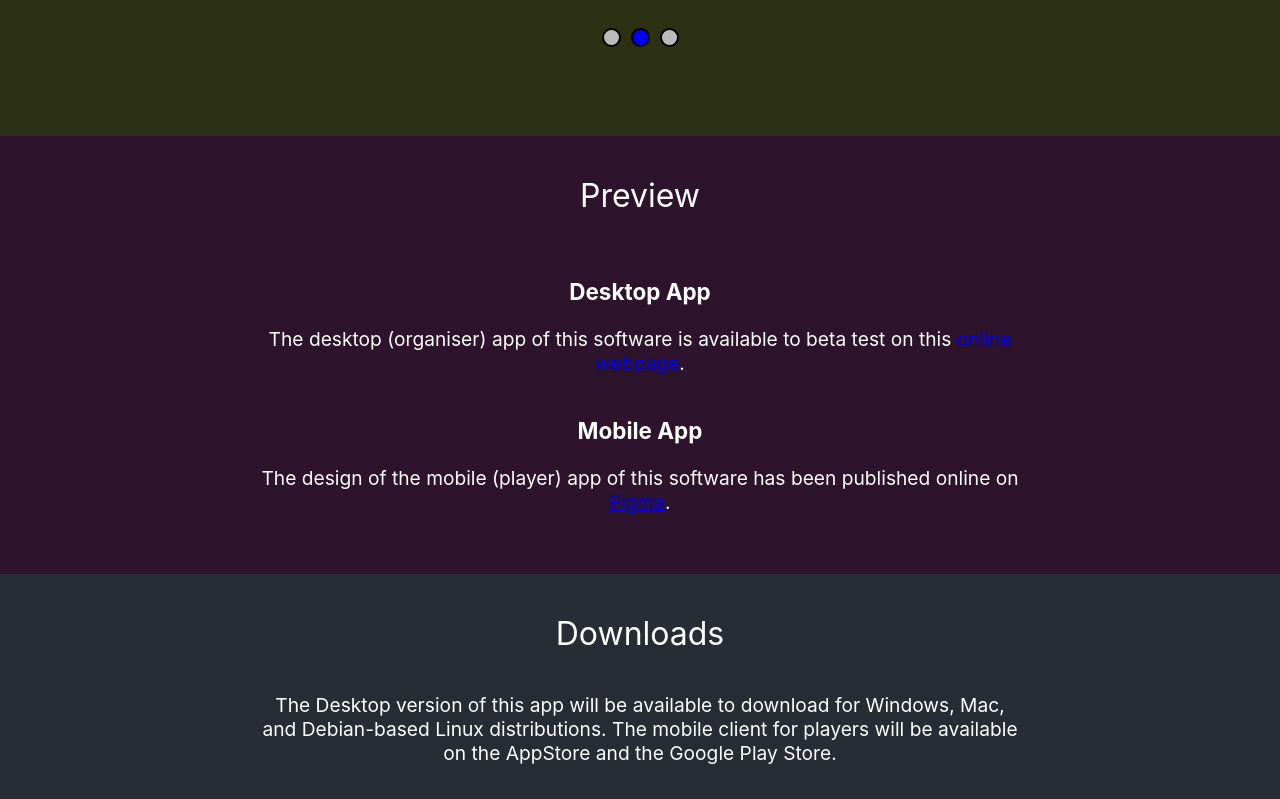
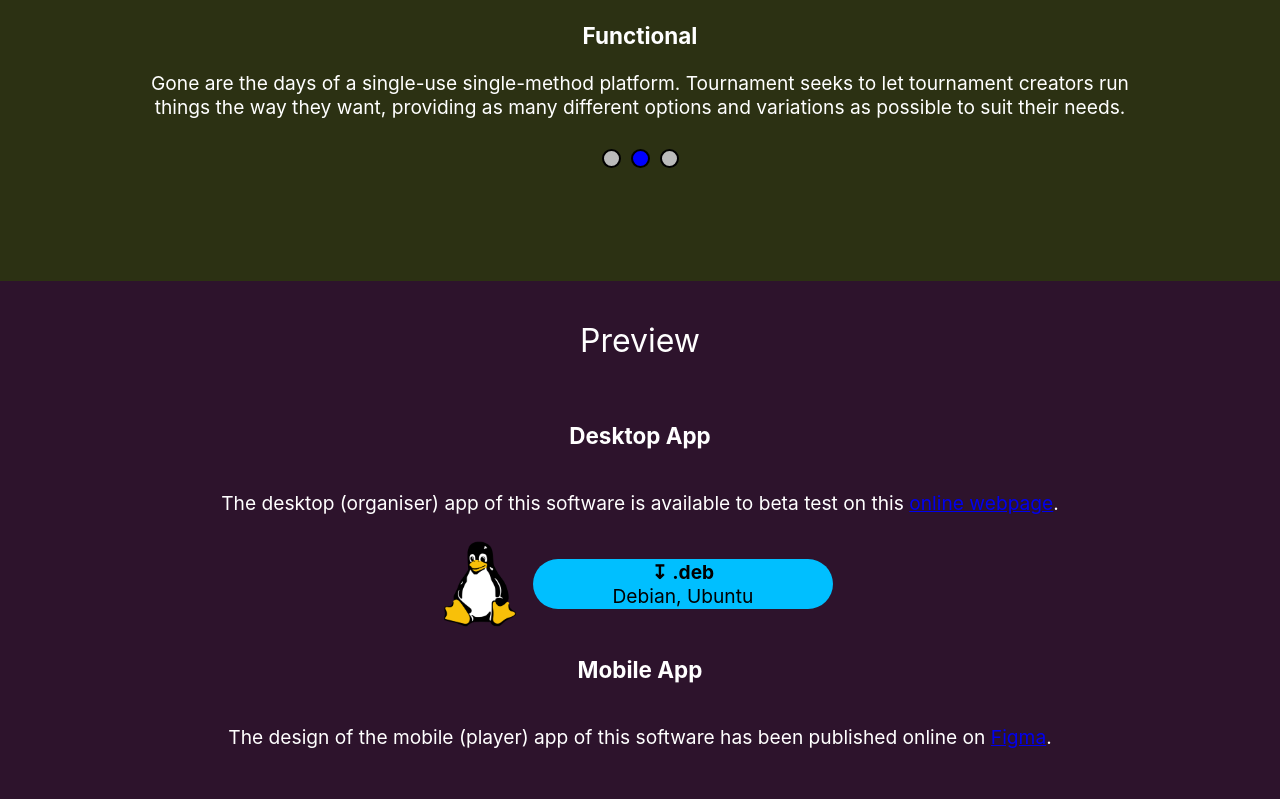
Before and after one commit to Oxford-Chess-Development/teapot-build, a React (Create React App) app: page / in a window 1280 px wide. Shown: the part 821-1620 px from the top of the page. Built offline with nearby package versions, Linux system fonts and the light colour scheme.

Commit message:
Added linux download link

```diff
--- a/src/App.css
+++ b/src/App.css
@@ -67,7 +67,36 @@
     cursor: pointer;
 }
 
-.button:link, .button:visited, .button:hover, .button:active {
+.installer {
+    display: flex;
+    flex-direction: row;
+    align-items: center;
+}
+
+.installer > img {
+    height: 100px;
+}
+
+.downloadLink {
+    background-color: deepskyblue;
+    height: 50px;
+    width: 300px;
+    display: flex;
+    flex-direction: column;
+    align-content: center;
+    justify-content: center;
+    margin: 0 10px;
+    color: black;
+    text-emphasis: none;
+    text-decoration: none;
+    border-radius: 25px;
+}
+
+.downloadTitle {
+    font-weight: bold;
+}
+
+.a:link, .a:visited, .a:hover, .a:active {
     color: white;
     text-emphasis: none;
     text-decoration: none;
@@ -100,7 +129,7 @@
 .section {
     position: static;
     box-sizing: border-box;
-    padding: 5vh 20% 5vh;
+    padding: 5vh 10% 5vh;
     min-height: 50vh;
 
     display: flex;
@@ -115,6 +144,12 @@
 
 .imageWrapper, .homeImage {
     width: 100%;
+}
+
+.subsection {
+    display: flex;
+    flex-direction: column;
+    align-items: center;
 }
 
 /* Text Gallery */
--- a/src/App.tsx
+++ b/src/App.tsx
@@ -65,11 +65,18 @@ function App(): ReactElement {
                 <div className='subheader'>
                     Preview
                 </div>
-                <div>
+                <div className='subsection'>
                     <h3>Desktop App</h3>
                     <p>The desktop (organiser) app of this software is available to beta test on this <a href='http://beta.oxfordchess.co.uk/' target='_blank' rel='noopener noreferrer'>online webpage</a>.</p>
+                    <div className='installer'>
+                        <img src={process.env.PUBLIC_URL + '/images/linux.png'} alt='linux' />
+                        <a className='downloadLink' href={process.env.PUBLIC_URL + '/installers/toastie-desktop_0.5.4_amd64.deb'}>
+                            <div className='downloadTitle'>↧ .deb</div>
+                            <div>Debian, Ubuntu</div>
+                        </a>
+                    </div>
                 </div>
-                <div>
+                <div className='subsection'>
                     <h3>Mobile App</h3>
                     <p>The design of the mobile (player) app of this software has been published online on <a href='https://www.figma.com/file/74z1QM0ZdtdF2TrKiiAiFj/toastie-mobile' target='_blank' rel='noopener noreferrer'>Figma</a>.</p>
                 </div>
```
Also changed, not shown: public/images/linux.png (added).
